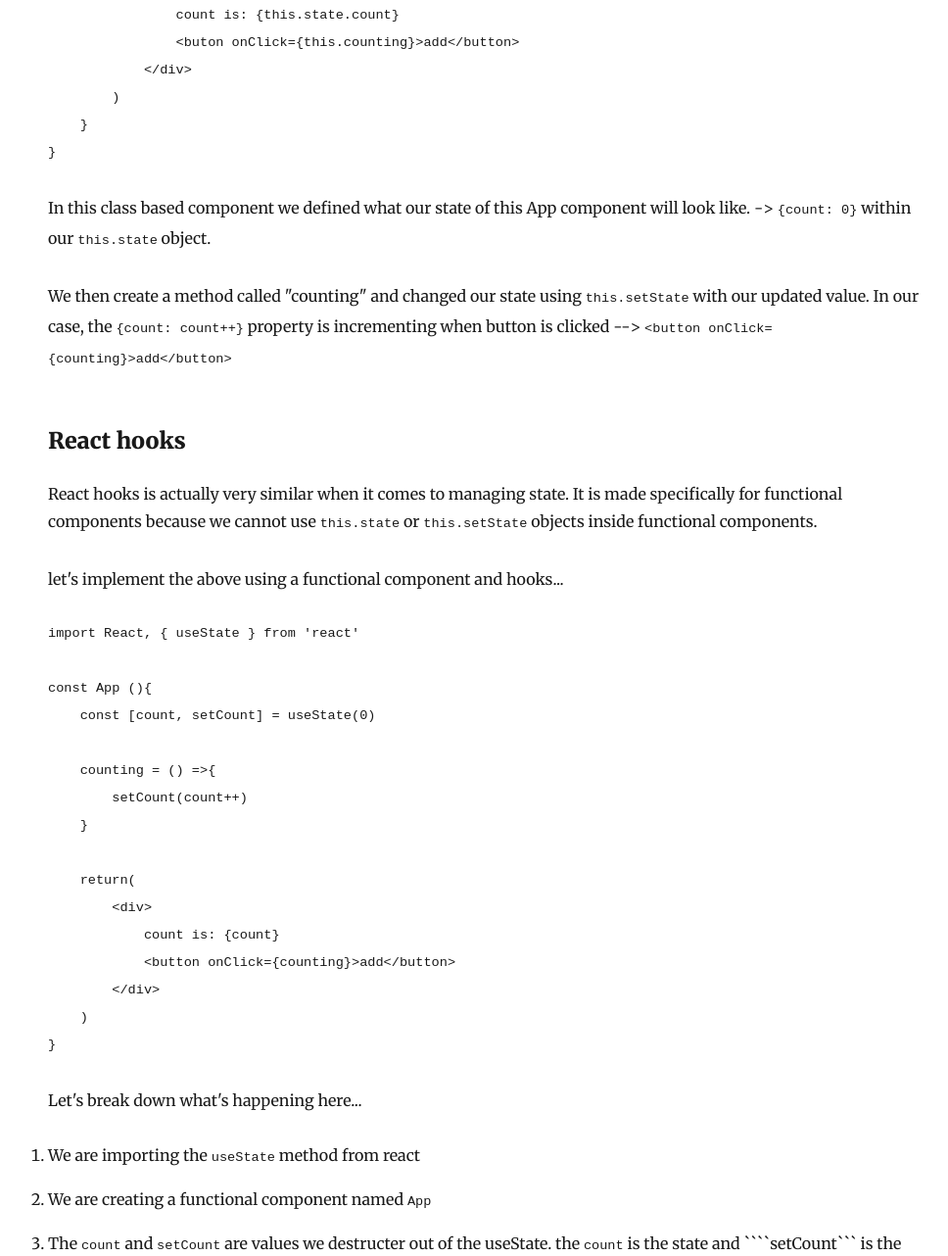
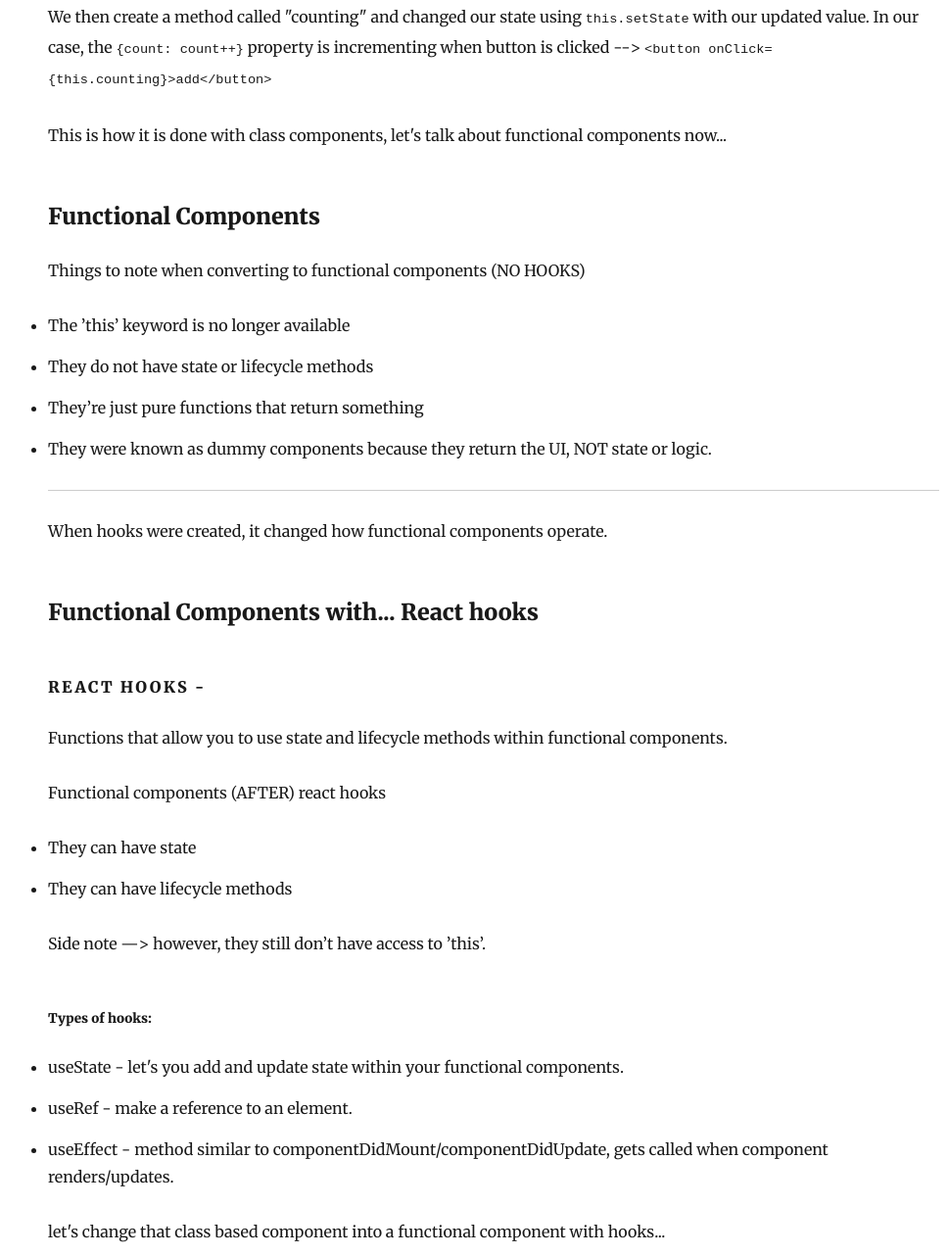
Before and after one commit to KirankumarAmbati/I-can-not-REACT, a Gatsby site: page /react-hooks/ in a window 1280 px wide. Shown: the part 1150-2432 px from the top of the page at 98% size, without its empty margins (136-1104 px from the left). Built offline with nearby package versions, Linux system fonts and the light colour scheme; Gatsby itself is replaced by a stand-in of ours; some packages are replaced by stand-ins of ours.

Commit message:
revised react hooks article

````diff
--- a/content/blog/react-hooks/index.md
+++ b/content/blog/react-hooks/index.md
@@ -4,15 +4,8 @@ date: "2019-08-30"
 author: ajeasmith
 ---
 
-#### React Hooks -
-functions that allow you to use state and lifecycle methods within functional components.
 
-##### Types of hooks:
-- useState - let's you add and update state within your functional components.
-- useRef - make a reference to an element.
-- useEffect - method similar to componentDidMount, gets called when component renders.
-
-let's do a quick review on how state is managed within class based components...
+Before I dive into react hooks and functional components, let's do a quick review on how state is managed within class based components...
 
 ```
 import React, { Component } from 'react'
@@ -27,6 +20,7 @@ class App extends Component {
     }
 
     counting = () =>{
+        let {count} = this.state
         this.setState(count: count++)
     }
     render(){
@@ -41,12 +35,38 @@ class App extends Component {
 ```
 In this class based component we defined what our state of this App component will look like. -> ```{count: 0}``` within our ```this.state``` object.
 
-We then create a method called "counting" and changed our state using ```this.setState``` with our updated value. In our case, the ```{count: count++}``` property is incrementing when button is clicked --> ```<button onClick={counting}>add</button>```
+We then create a method called "counting" and changed our state using ```this.setState``` with our updated value. In our case, the ```{count: count++}``` property is incrementing when button is clicked --> ```<button onClick={this.counting}>add</button>```
 
-### React hooks
-React hooks is actually very similar when it comes to managing state. It is made specifically for functional components because we cannot use ```this.state``` or ```this.setState``` objects inside functional components.
+This is how it is done with class components, let's talk about functional components now...
 
-let's implement the above using a functional component and hooks...
+### Functional Components
+Things to note when converting to functional components (NO HOOKS)
+
+- The ’this’ keyword is no longer available
+- They do not have state or lifecycle methods
+- They’re just pure functions that return something
+- They were known as dummy components because they return the UI, NOT state or logic.
+
+----
+When hooks were created, it changed how functional components operate.
+
+### Functional Components with... React hooks
+
+#### React Hooks -
+Functions that allow you to use state and lifecycle methods within functional components.
+
+Functional components (AFTER) react hooks
+- They can have state
+- They can have lifecycle methods
+
+Side note —> however, they still don’t have access to ’this’.
+
+##### Types of hooks:
+- useState - let's you add and update state within your functional components.
+- useRef - make a reference to an element.
+- useEffect - method similar to componentDidMount/componentDidUpdate, gets called when component renders/updates.
+
+let's change that class based component into a functional component with hooks...
 
 ```
 import React, { useState } from 'react'
@@ -57,7 +77,6 @@ const App (){
     counting = () =>{
         setCount(count++)
     }
-
     return(
         <div>
             count is: {count}
@@ -84,6 +103,7 @@ We can pass in an object for our initial state with multiple properties. Like th
 then we can access our properties in our return using ```state.count``` or ```state.isLoading```.
 
 ### RECAP
+- Don't have access to 'this' keyword
 - React hooks can only be used in functional components
 - There are many types of hooks you can use like useState, useRef, and useEffect.
 - A string, object, number or null can be passed in as the initial state when using ```useState```.
````
